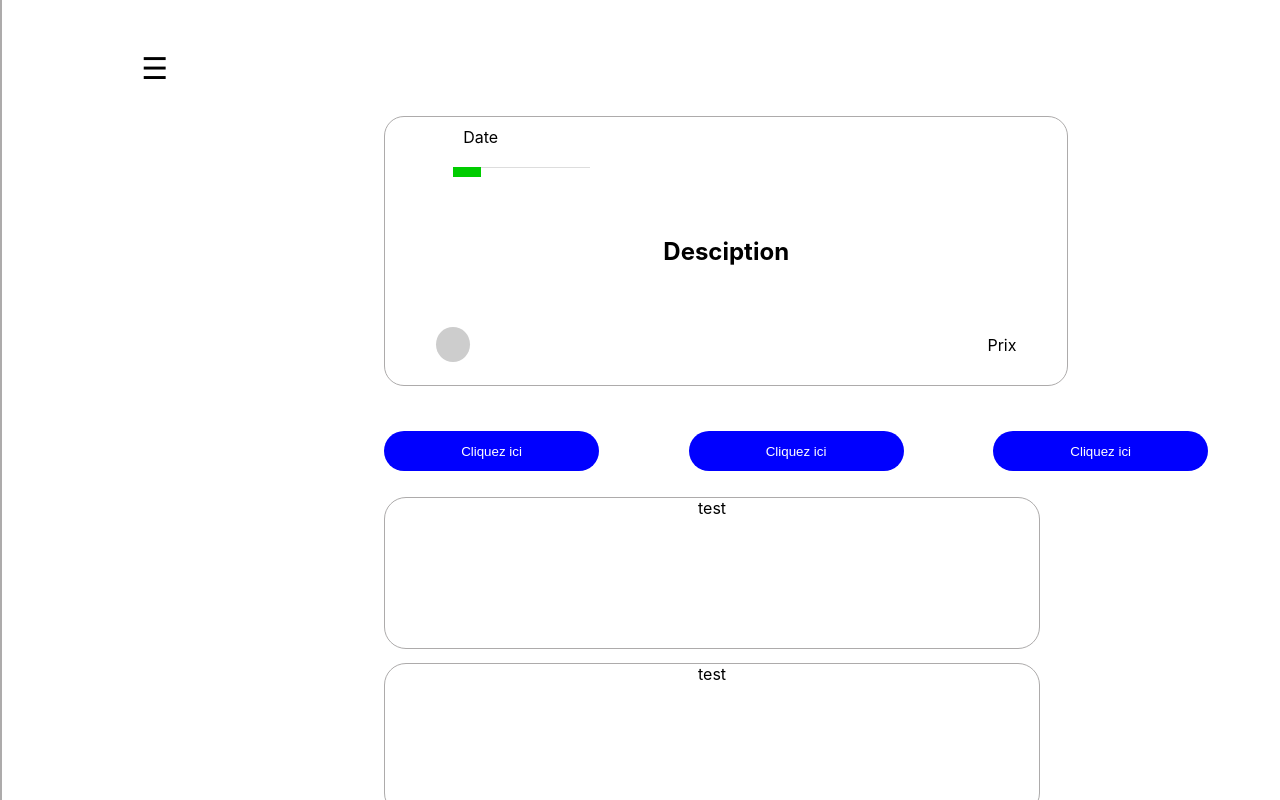
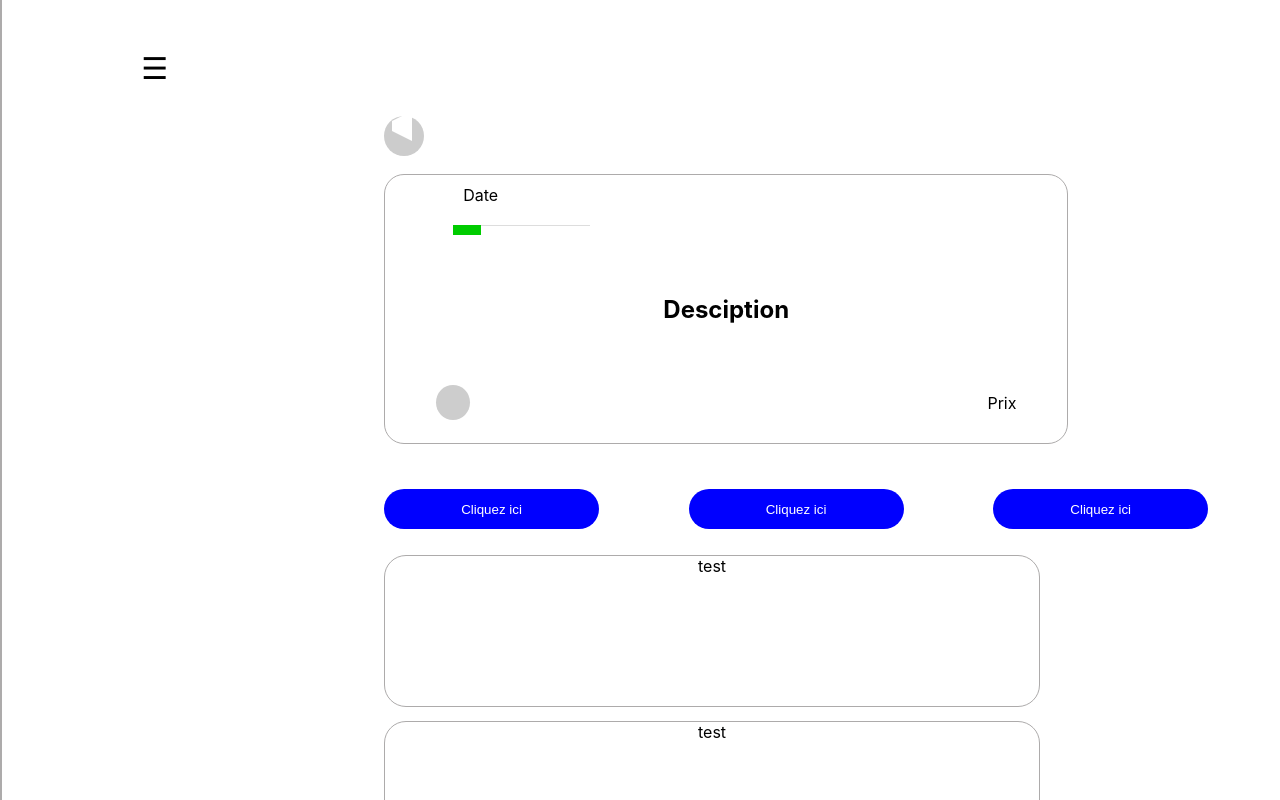
Before and after one commit to FranzGuanaco/ManagementApp, a React (Create React App) app in the folder management-app/: page /Staffing in a window 1280 px wide. Shown: the top 800 px of the page. Built offline with nearby package versions, Linux system fonts and the light colour scheme.

Commit message:
console code added

```diff
--- a/management-app/src/Box/BoxPattern.css
+++ b/management-app/src/Box/BoxPattern.css
@@ -86,3 +86,28 @@
   height: 10px;
   background-color: #00cc00;
   }
+
+
+  .circle-arrow {
+    width: 40px;
+    height: 40px;
+    border-radius: 50%;
+    background-color: #ccc;
+    display: flex;
+    justify-content: center;
+    align-items: center;
+    position: relative;
+  }
+
+  .arrow {
+    width: 4;
+    height: 10px;
+    border-top: 10px solid transparent;
+    border-bottom: 10px solid transparent;
+    border-left: 20px solid #fff;
+    position: absolute;
+    top: 25%;
+
+    right: -18px;
+    transform: translateY(-50%);
+  }
--- a/management-app/src/Box/BoxStaffing.js
+++ b/management-app/src/Box/BoxStaffing.js
@@ -10,6 +10,7 @@ export default function BoxStaffing(props) {
 
         }}
     >
+
 
         <div className="box"
         style={{
--- a/management-app/src/Interface/Staffing.js
+++ b/management-app/src/Interface/Staffing.js
@@ -1,73 +1,84 @@
-import React from 'react';
+import React, { Component } from 'react';
 import "../StaffingStyle.css";
 import BoxStaffing from '../Box/BoxStaffing';
 import OptionBtn from '../Button/OptionBtn';
 import AlignMenuShorter from '../Menu/AlignMenuShorter';
 import RandomBox from '../RandomBox';
 
-export default function Staffing(props) {
+class Staffing extends Component {
+  constructor(props) {
+    super(props);
+
+    this.state = {
+      project: "switch",
+    };
+  }
+
+  switchProject = (e) => {
+
+    console.log(this.state.project);
+
+  };
+
+  render() {
     return (
-
       <div className="staffing">
-
         <div className='menu-right'>
-
           <AlignMenuShorter
-        bottom= "40px"
-
-        buttonText = "Project"
-        links = "/"
-
-        buttonText1 = "Staffing"
-        links1 = "/"
-
-        buttonText2 = "Calendar"
-        links2 = "/"
-
-        buttonText3 = "Finance"
-        links3 = "/"
-
-        buttonText4 = "Vacancy"
-        links4 = "/"
-
-        buttonText5 = "Mail"
-        links5 = "/"
+            bottom="40px"
+            buttonText="Project"
+            links="/"
+            buttonText1="Staffing"
+            links1="/"
+            buttonText2="Calendar"
+            links2="/"
+            buttonText3="Finance"
+            links3="/"
+            buttonText4="Vacancy"
+            links4="/"
+            buttonText5="Mail"
+            links5="/"
           />
-
         </div>
 
-        <BoxStaffing/>
-
-        <div style={{display: 'flex', alignItems: 'center', marginLeft: '30%'}}>
-        <div style={{marginRight:'10%'}}>
-        <OptionBtn/>
-        </div>
-        <div style={{marginRight:'10%'}}>
-        <OptionBtn/>
-        </div>
-        <div style={{marginRight:'5'}}>
-        <OptionBtn/>
+        <div className='containerStaff' style={{ marginLeft: "30%" }}>
+          <div className="circle-arrow" onClick={this.switchProject}>
+            <div className="arrow"></div>
           </div>
         </div>
 
-        <div style={{marginTop:'2%', marginLeft:"30%"}}>
-        <RandomBox size="150px" width={'73%'} radius={'22px'} />
+        <BoxStaffing />
+
+        <div style={{ display: 'flex', alignItems: 'center', marginLeft: '30%' }}>
+          <div style={{ marginRight: '10%' }}>
+            <OptionBtn />
           </div>
-        <div style={{marginTop:'10px', marginLeft:"30%"}}>
-        <RandomBox size="150px" width={'73%'} radius={'22px'} />
+          <div style={{ marginRight: '10%' }}>
+            <OptionBtn />
           </div>
-        <div style={{marginTop:'10px', marginLeft:"30%"}}>
-        <RandomBox size="150px" width={'73%'} radius={'22px'} />
+          <div style={{ marginRight: '5%' }}>
+            <OptionBtn />
           </div>
-        <div style={{marginTop:'10px', marginLeft:"30%"}}>
+        </div>
+
+        <div style={{ marginTop: '2%', marginLeft: "30%" }}>
           <RandomBox size="150px" width={'73%'} radius={'22px'} />
         </div>
 
-
-
+        <div style={{ marginTop: '10px', marginLeft: "30%" }}>
+          <RandomBox size="150px" width={'73%'} radius={'22px'} />
         </div>
 
+        <div style={{ marginTop: '10px', marginLeft: "30%" }}>
+          <RandomBox size="150px" width={'73%'} radius={'22px'} />
+        </div>
 
+        <div style={{ marginTop: '10px', marginLeft: "30%" }}>
+          <RandomBox size="150px" width={'73%'} radius={'22px'} />
+        </div>
+      </div>
+    );
+  }
+}
 
-)
-}
+export default Staffing;
--- a/management-app/src/StaffingStyle.css
+++ b/management-app/src/StaffingStyle.css
@@ -0,0 +1,24 @@
+
+  .circle-arrow {
+    width: 40px;
+    height: 40px;
+    border-radius: 50%;
+    background-color: #ccc;
+    display: flex;
+    justify-content: center;
+    align-items: center;
+    position: relative;
+  }
+
+  .arrow {
+    width: 4;
+    height: 10px;
+    border-top: 10px solid transparent;
+    border-bottom: 10px solid transparent;
+    border-left: 20px solid #fff;
+    position: absolute;
+    top: 25%;
+
+    right: -18px;
+    transform: translateY(-50%);
+  }
```
Lines whose indentation alone changed are shown as unchanged.
